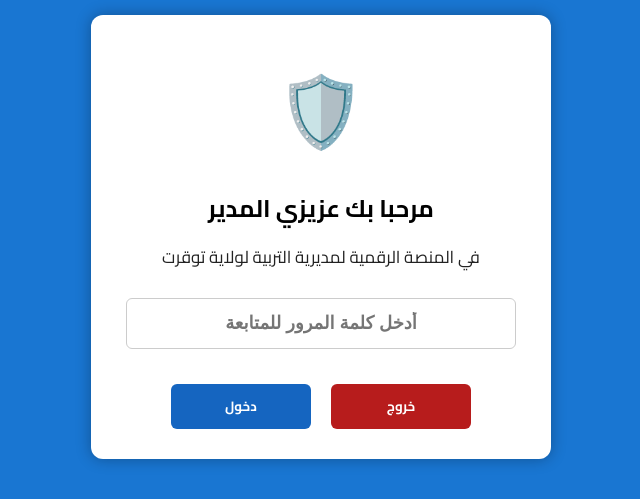
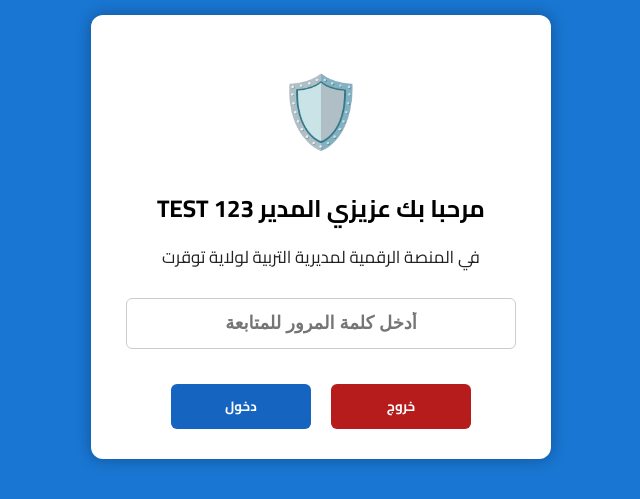
Before and after one commit to hocinebno3131-source/flask_app, a Flask app: template templates/index.html in a window 1280 px wide. Shown: the part 163-662 px from the top of the page, without its empty margins (319-959 px from the left). Run offline with Flask 3, Linux system fonts and the light colour scheme; the template is opened without the code that fills it, so the values that code supplies are empty.

Commit message:
Update index.html

```diff
--- a/templates/index.html
+++ b/templates/index.html
@@ -74,7 +74,7 @@ button { font-family: 'Cairo', sans-serif; cursor: pointer; }
 
 <div class="box">
     <div class="icon">🛡️</div>
-    <h2>مرحبا بك عزيزي المدير</h2>
+    <h2>TEST 123 مرحبا بك عزيزي المدير</h2>
     <div class="subtitle">في المنصة الرقمية لمديرية التربية لولاية توقرت</div>
 
     {% if message %}
```
